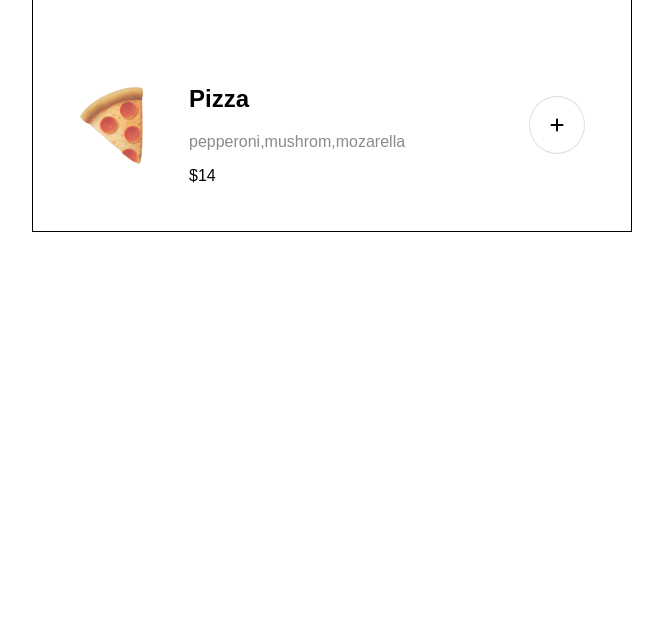
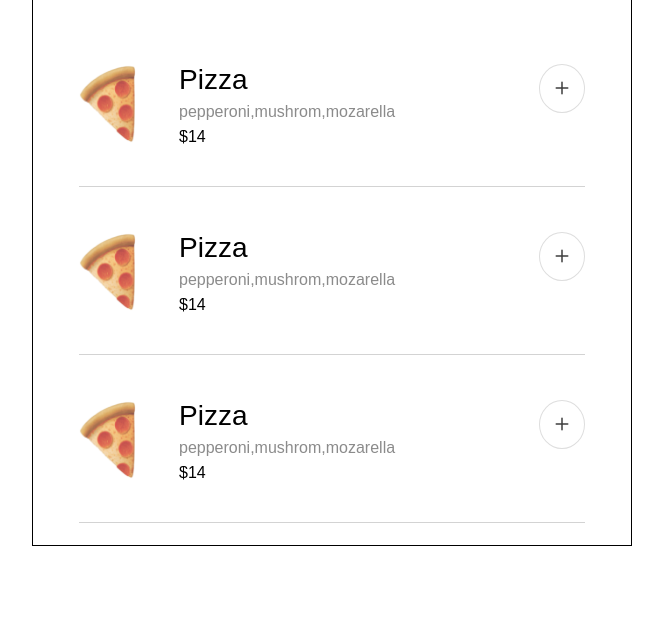
Before and after one commit to erzanthedev/mobile-ordering-app, a plain HTML site: page index.html in a window 1280 px wide. Shown: the part 171-800 px from the top of the page, without its empty margins (308-971 px from the left). Drawn offline with Linux system fonts and the light colour scheme; a web font is replaced by a local one.

Commit message:
small refactors to menu stylying

```diff
--- a/index.css
+++ b/index.css
@@ -10,6 +10,7 @@ body {
 }
 
 /* Typography */
+
 h1 {
   font-weight: 400;
   font-size: 2.4rem;
@@ -23,6 +24,14 @@ p {
   color: #fff;
 }
 
+button {
+  border: 1.5px solid #dedede;
+  background-color: #fff;
+  border-radius: 50%;
+  padding: 15px;
+  cursor: pointer;
+}
+
 /* Header */
 
 header {
@@ -34,35 +43,48 @@ header {
 
 .diner-motto {
   font-size: 1.4rem;
-  margin-top: 5px;
+  margin: 5px 0 0;
 }
 
-/* Main */
+/* Menu */
 
-main {
-  padding: 46px;
+.menu {
+  padding: 22px 46px;
 }
 
 .meal {
-  /* border-bottom: 1px solid lightgray; */
+  padding: 45px 0 40px 0;
+  border-bottom: 1px solid lightgray;
+}
+
+.meal-content {
   display: flex;
-  align-items: center;
+  align-items: flex-start;
   gap: 30px;
+}
+
+.meal-image {
+  width: 70px;
+  height: 79px;
+}
+
+.meal-title {
+  margin-block: 0;
+  font-weight: 400;
+  font-size: 1.75rem;
 }
 
 .meal-ingredients {
   color: #8b8b8b;
   font-weight: 400;
   font-size: 1rem;
+  margin-block: 7px;
 }
 
 .fa-plus {
-  width: 50;
-  height: 50;
-  border: 1px solid #dedede;
-  padding: 20px;
-  border-radius: 50%;
-  /* text-align: center; */
+  color: #3c3c3c;
+  font-weight: 200;
+  font-size: 1rem;
 }
 
 .push-right {
--- a/index.html
+++ b/index.html
@@ -24,18 +24,46 @@
   </head>
   <body>
     <header>
-      <h1>Jimmy's Diner</h1>
+      <h1>Erzan's Diner</h1>
       <p class="diner-motto">The best burgers and pizzas in town</p>
     </header>
-    <main>
+    <main class="menu">
       <div class="meal">
-        <img src="./images/pizza.png" alt="pizza" />
-        <div class="meal-details">
-          <h2 class="meal-name">Pizza</h2>
-          <p class="meal-ingredients">pepperoni,mushrom,mozarella</p>
-          <span class="meal-price">$14</span>
+        <div class="meal-content">
+          <img class="meal-image" src="./images/pizza.png" alt="pizza" />
+          <div class="meal-info">
+            <h2 class="meal-title">Pizza</h2>
+            <p class="meal-ingredients">pepperoni,mushrom,mozarella</p>
+            <span class="meal-price">$14</span>
+          </div>
+          <button class="push-right"><i class="fa-solid fa-plus"></i></button>
         </div>
-        <i class="fa-solid fa-plus push-right"></i>
+      </div>
+
+      <!-- Meal 2 -->
+      <div class="meal">
+        <div class="meal-content">
+          <img class="meal-image" src="./images/pizza.png" alt="pizza" />
+          <div class="meal-info">
+            <h2 class="meal-title">Pizza</h2>
+            <p class="meal-ingredients">pepperoni,mushrom,mozarella</p>
+            <span class="meal-price">$14</span>
+          </div>
+          <button class="push-right"><i class="fa-solid fa-plus"></i></button>
+        </div>
+      </div>
+
+      <!-- Meal 2 -->
+      <div class="meal">
+        <div class="meal-content">
+          <img class="meal-image" src="./images/pizza.png" alt="pizza" />
+          <div class="meal-info">
+            <h2 class="meal-title">Pizza</h2>
+            <p class="meal-ingredients">pepperoni,mushrom,mozarella</p>
+            <span class="meal-price">$14</span>
+          </div>
+          <button class="push-right"><i class="fa-solid fa-plus"></i></button>
+        </div>
       </div>
     </main>
   </body>
```
